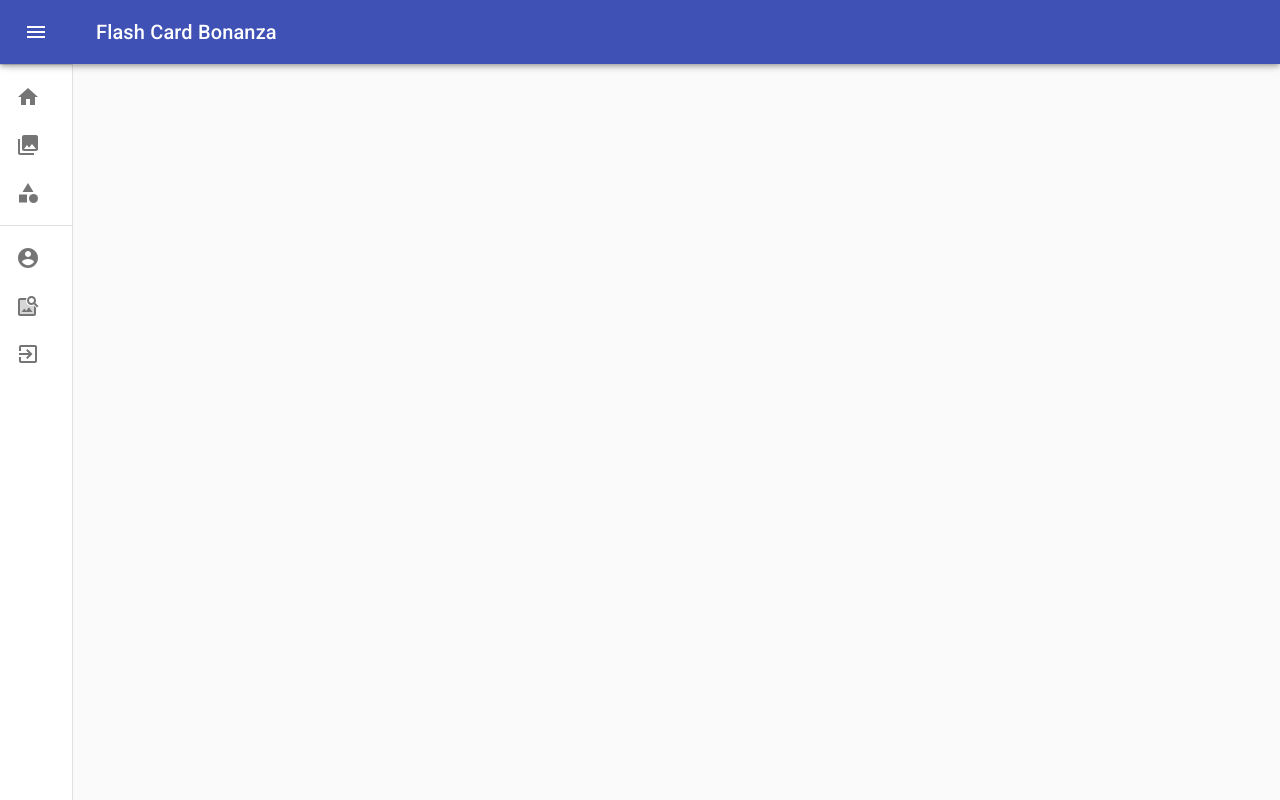
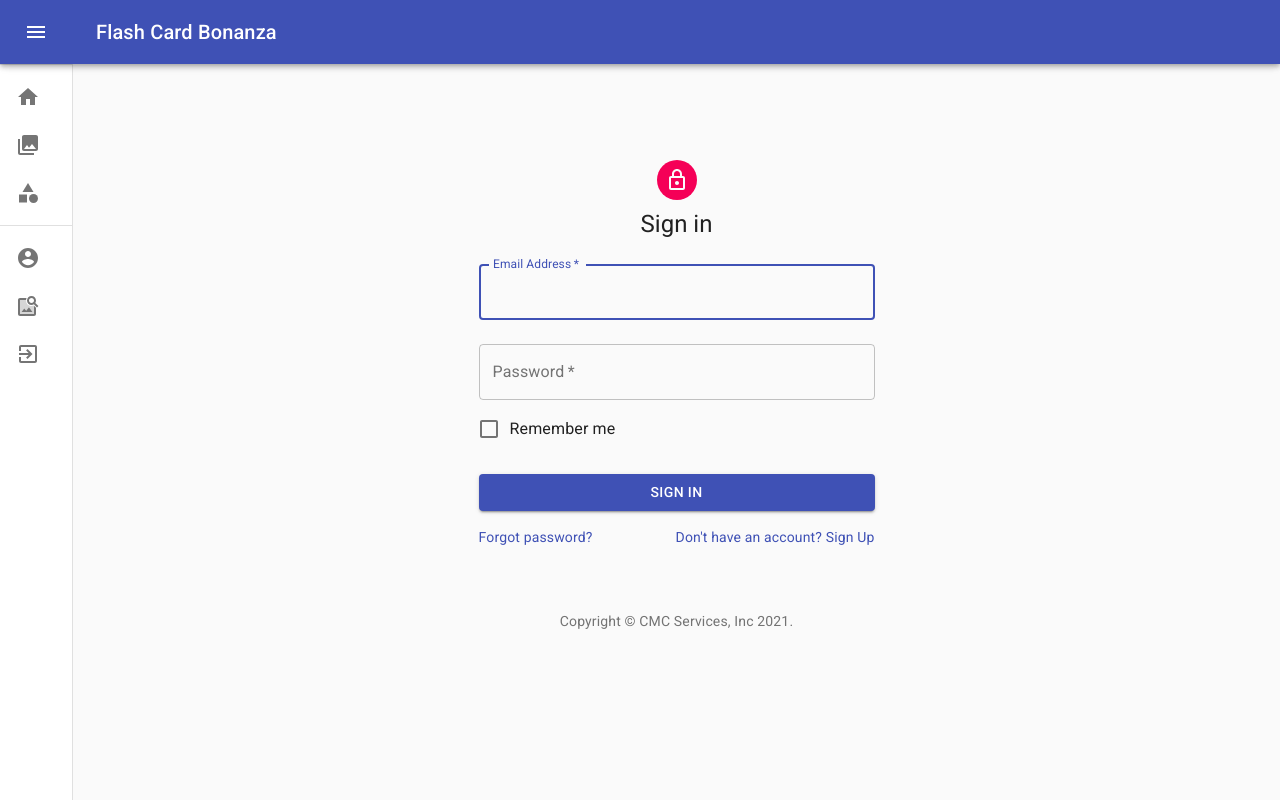
Before and after one commit to cashmy/flashcard_app, a React (Create React App) app: page /signIn in a window 1280 px wide. Built offline with nearby package versions, Linux system fonts and the light colour scheme.

Commit message:
Added a default Login page

```diff
--- a/src/components/MiniDrawer/miniDrawer.jsx
+++ b/src/components/MiniDrawer/miniDrawer.jsx
@@ -28,6 +28,7 @@
 import FlashCardContainer from '../FlashCardContainer/flashCardContainer'
 import ViewCollections from '../../Views/view_collections'
 import ViewCollectionTypes from '../../Views/view_collectionTypes'
+import SignIn from '../SignIn/signIn'
 
 
 const drawerWidth = 240;
@@ -187,10 +188,12 @@
                 <ListItemText primary='Media' />
               </ListItem>
             </Link>
+            <Link to={'signIn'}>
             <ListItem button key='5'>
               <ListItemIcon><ExitToAppIcon /></ListItemIcon>
               <ListItemText primary='Log In' />
             </ListItem>
+            </Link>
           </List>
         </Drawer>
 
@@ -199,6 +202,7 @@
             <Route exact={true} path="/" component={FlashCardContainer} />
             <Route exact={true} path="/collection" component={ViewCollections} />
             <Route exact={true} path={'/collectionType'} component={ViewCollectionTypes} />
+            <Route exact={true} path={'/signIn'} component={SignIn} />
         </main>
       </Router>
     </div>
--- /dev/null
+++ b/src/components/SignIn/signIn.jsx
@@ -0,0 +1,117 @@
+import React from 'react';
+import Avatar from '@material-ui/core/Avatar';
+import Button from '@material-ui/core/Button';
+import CssBaseline from '@material-ui/core/CssBaseline';
+import TextField from '@material-ui/core/TextField';
+import FormControlLabel from '@material-ui/core/FormControlLabel';
+import Checkbox from '@material-ui/core/Checkbox';
+import Link from '@material-ui/core/Link';
+import Grid from '@material-ui/core/Grid';
+import Box from '@material-ui/core/Box';
+import LockOutlinedIcon from '@material-ui/icons/LockOutlined';
+import Typography from '@material-ui/core/Typography';
+import { makeStyles } from '@material-ui/core/styles';
+import Container from '@material-ui/core/Container';
+
+function Copyright() {
+  return (
+    <Typography variant="body2" color="textSecondary" align="center">
+      {'Copyright © '}
+      <Link color="inherit" href="https://github.com/cashmy">
+        CMC Services, Inc
+      </Link>{' '}
+      {new Date().getFullYear()}
+      {'.'}
+    </Typography>
+  );
+}
+
+const useStyles = makeStyles((theme) => ({
+  paper: {
+    marginTop: theme.spacing(8),
+    display: 'flex',
+    flexDirection: 'column',
+    alignItems: 'center',
+  },
+  avatar: {
+    margin: theme.spacing(1),
+    backgroundColor: theme.palette.secondary.main,
+  },
+  form: {
+    width: '100%', // Fix IE 11 issue.
+    marginTop: theme.spacing(1),
+  },
+  submit: {
+    margin: theme.spacing(3, 0, 2),
+  },
+}));
+
+export default function SignIn() {
+  const classes = useStyles();
+
+  return (
+    <Container component="main" maxWidth="xs">
+      <CssBaseline />
+      <div className={classes.paper}>
+        <Avatar className={classes.avatar}>
+          <LockOutlinedIcon />
+        </Avatar>
+        <Typography component="h1" variant="h5">
+          Sign in
+        </Typography>
+        <form className={classes.form} noValidate>
+          <TextField
+            variant="outlined"
+            margin="normal"
+            required
+            fullWidth
+            id="email"
+            label="Email Address"
+            name="email"
+            autoComplete="email"
+            autoFocus
+          />
+          <TextField
+            variant="outlined"
+            margin="normal"
+            required
+            fullWidth
+            name="password"
+            label="Password"
+            type="password"
+            id="password"
+            autoComplete="current-password"
+          />
+          <FormControlLabel
+            control={<Checkbox value="remember" color="primary" />}
+            label="Remember me"
+          />
+          <Button
+            type="submit"
+            fullWidth
+            variant="contained"
+            color="primary"
+            className={classes.submit}
+          >
+            Sign In
+          </Button>
+          <Grid container>
+            <Grid item xs>
+              <Link href="#" variant="body2">
+                Forgot password?
+              </Link>
+            </Grid>
+            <Grid item>
+              <Link href="#" variant="body2">
+                {"Don't have an account? Sign Up"}
+              </Link>
+            </Grid>
+          </Grid>
+        </form>
+      </div>
+      <Box mt={8}>
+        <Copyright />
+      </Box>
+    </Container>
+  );
+}
```
